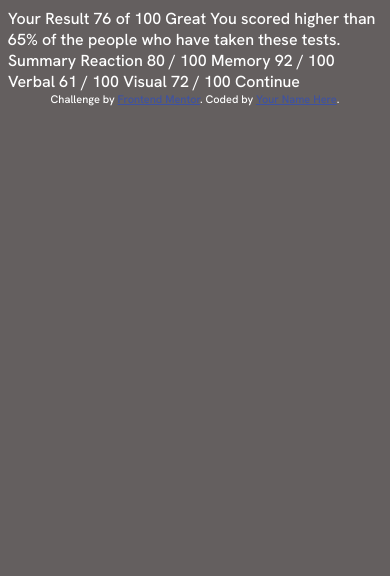
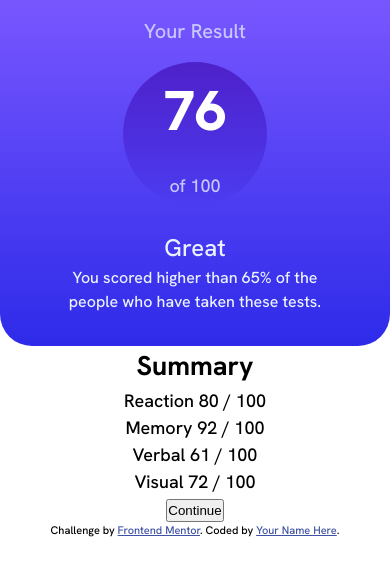
Before and after one commit to mIksrigz/results-summary-component-main, a plain HTML site: page index.html in a window 390 px wide. Drawn offline with Linux system fonts and the light colour scheme.

Commit message:
mobile top section

```diff
--- a/index.html
+++ b/index.html
@@ -1,8 +1,10 @@
 <!DOCTYPE html>
 <html lang="en">
+
 <head>
   <meta charset="UTF-8">
-  <meta name="viewport" content="width=device-width, initial-scale=1.0"> <!-- displays site properly based on user's device -->
+  <meta name="viewport" content="width=device-width, initial-scale=1.0">
+  <!-- displays site properly based on user's device -->
 
   <link rel="icon" type="image/png" sizes="32x32" href="./assets/images/favicon-32x32.png">
 
@@ -10,39 +12,62 @@
 
   <!-- Feel free to remove these styles or customise in your own stylesheet 👍 -->
   <style>
-    .attribution { font-size: 11px; text-align: center; }
-    .attribution a { color: hsl(228, 45%, 44%); }
+    .attribution {
+      font-size: 11px;
+      text-align: center;
+    }
+
+    .attribution a {
+      color: hsl(228, 45%, 44%);
+    }
   </style>
   <link rel="stylesheet" href="style.css">
 </head>
+
 <body>
 
-  Your Result
-  76
+  <main>
+    <section class="score-board">
+      <div class="average-score">
+        <h1>Your Result</h1>
+        <p class="average-points">
+          <span class="big-number">76</span><br/>
           of 100
-
-  Great
+        </p>
+        <p class="score-description">
+          <span class="big-text">Great</span><br/>
           You scored higher than 65% of the people who have taken these tests.
-
-  Summary
-
-
-      Reaction
+        </p>
+      </div>
+      <div class="all-scores">
+        <h2>Summary</h2>
+        <div class="scores">
+          <p class="category-score">
+            <span class="accent-text">Reaction</span>
             80 / 100
-
-      Memory
+          </p>
+          <p class="category-score">
+            <span class="accent-text">Memory</span>
             92 / 100
-
-      Verbal
+          </p>
+          <p class="category-score">
+            <span class="accent-text">Verbal</span>
             61 / 100
-      Visual
+          </p>
+          <p class="category-score">
+            <span class="accent-text">Visual</span>
             72 / 100
-
-  Continue
+          </p>
+        </div>
+        <button>Continue</button>
+      </div>
+    </section>
+  </main>
 
   <div class="attribution">
     Challenge by <a href="https://www.frontendmentor.io?ref=challenge" target="_blank">Frontend Mentor</a>.
     Coded by <a href="#">Your Name Here</a>.
   </div>
 </body>
+
 </html>
--- a/style.css
+++ b/style.css
@@ -3,11 +3,13 @@
         src: url(./assets/fonts/static/HankenGrotesk-Medium.ttf);
         font-weight: 500;
     }
+
     @font-face {
         font-family: 'HankenGrotesk';
         src: url(./assets/fonts/static/HankenGrotesk-Bold.ttf);
         font-weight: 700;
     }
+
     @font-face {
         font-family: 'HankenGrotesk';
         src: url(./assets/fonts/static/HankenGrotesk-ExtraBold.ttf);
@@ -24,15 +26,113 @@
     }
 
     :root {
+        --Mobile: 375px;
+        --Desktop: 1440px;
+
+        /*Scores text*/
+        --Light-red: hsl(0, 100%, 67%);
+        --Orangey-yellow: hsl(39, 100%, 56%);
+        --Green-teal: hsl(166, 100%, 37%);
+        --Cobalt-blue: hsl(234, 85%, 45%);
+
+        /*backgrounds (gradients)*/
+        --Light-slate-blue-bg: hsl(252, 100%, 67%);
+        --Light-royal-blue-bg: hsl(241, 81%, 54%);
+
+        --Violet-blue-bg-circle: hsla(256, 72%, 46%, 1);
+        --Persian-blue-bg-circle: hsla(241, 72%, 46%, 0);
+
+        --White: hsl(0, 0%, 100%);
+        --Pale-blue: hsl(221, 100%, 96%);
+        --Light-lavender: hsl(241, 100%, 89%);
+        --Dark-gray-blue: hsl(224, 30%, 27%);
+
+        /*Fonts*/
         --ff: 'HankenGrotesk';
         --fw-regular: 500;
         --fw-bold: 700;
-    --fw-extra-bold: 800
+        --fw-extra-bold: 800;
+        --fs-paragraphs: 1.125rem;
+    }
+
+    *,
+    *::before,
+    *::after {
+        box-sizing: border-box;
+        margin: 0;
+        padding: 0;
+        line-height: 1.5;
     }
 
     body {
-    background: rgb(100, 95, 95);
-    color: white;
+        background: var(--White);
         font-family: var(--ff);
         font-weight: var(--fw-regular);
+        font-size: var(--fs-paragraphs);
+        /* text-align: center; */
     }
+
+    .score-board {
+        --margin: 1rem;
+        --padding: 1rem;
+        --font-size: var(--fs-paragraphs);
+        --color: var(--Pale-blue);
+        --border-radius: 2rem;
+        text-align: center;
+    }
+
+    .average-score {
+        background: linear-gradient(
+            var(--Light-slate-blue-bg),
+             var(--Light-royal-blue-bg)
+        );
+        padding: var(--padding) calc(3 * var(--padding)) calc(2 * var(--padding));
+        border-radius: 0 0 var(--border-radius) var(--border-radius);
+        color: var(--color);
+        text-align: center;
+    }
+
+    h1 {
+        --font-size: 1.25rem;
+        --color: var(--Light-lavender);
+
+        font-size: var(--font-size);
+        font-weight: var(--fw-regular);
+        color: var(--color);
+        margin-bottom: var(--margin);
+    }
+
+    .average-points{
+        --color: var(--Light-lavender);
+        display: grid;
+        place-content: center;
+        background: linear-gradient(
+            var(--Violet-blue-bg-circle),
+            #4c3cf1
+        );
+        width: 9rem;
+        aspect-ratio: 1;
+        border-radius: 50%;
+        margin: 0 auto calc(1.5 *var(--margin));
+        color: var(--color);
+    }
+
+    .big-number{
+        --color: var(--White);
+        --font-size: 3.5rem;
+        --font-weight: var(--fw-extra-bold);
+        font-size: var(--font-size);
+        font-weight: var(--font-weight);
+        color: var(--color);
+        margin-bottom: calc(-0.5 * var(--margin));
+    }
+
+    .score-description{
+        --font-size: 1rem;
+        font-size: var(--font-size);
+    }
+
+    .big-text{
+        --font-size: 1.5rem;
+        font-size: var(--font-size);
+    }
```
Lines whose indentation alone changed are shown as unchanged.
